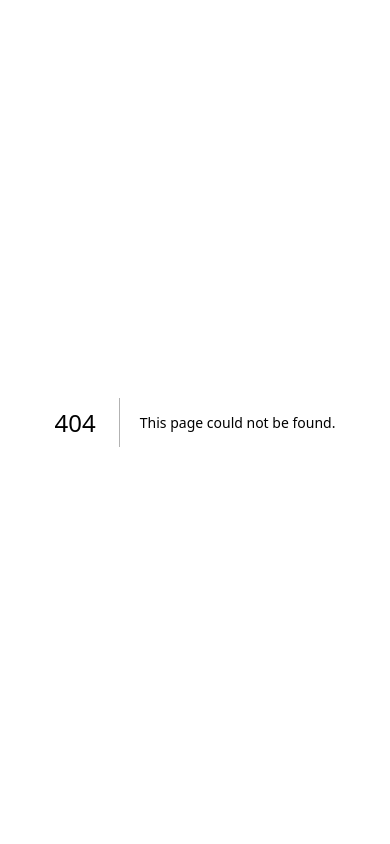
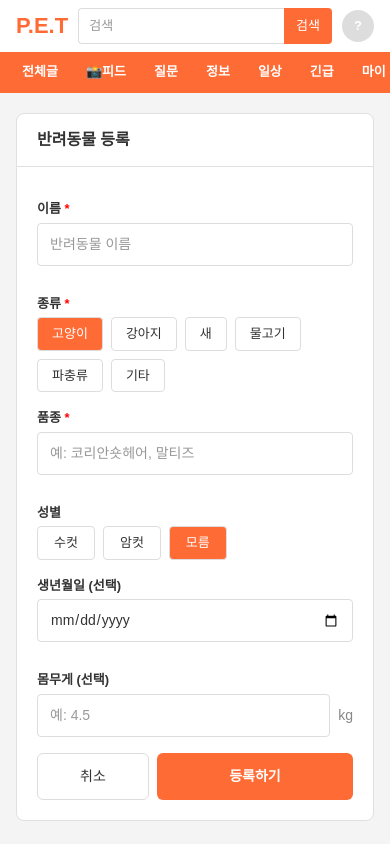
Before and after one commit to only4wook/pet-eto-web, a Next.js app: page /pet/register in a window 390 px wide. Before the commit this address had no page. Shown: the top 844 px of the page. Built offline with nearby package versions, Linux system fonts and the light colour scheme.

Commit message:
Add pet register page + fix mobile header (hide top bar, show profile icon)

```diff
--- a/src/app/globals.css
+++ b/src/app/globals.css
@@ -13,9 +13,7 @@
     --text-muted: #aaaaaa;
   }
 
-  * {
-    box-sizing: border-box;
-  }
+  * { box-sizing: border-box; }
 
   body {
     background: var(--bg);
@@ -27,27 +25,26 @@
     -webkit-text-size-adjust: 100%;
   }
 
-  a {
-    color: inherit;
-    text-decoration: none;
-  }
+  a { color: inherit; text-decoration: none; }
 }
 
-/* 모바일 반응형 - @layer 밖에 둬서 높은 우선순위 */
+/* 모바일에서 숨김 */
 @media (max-width: 768px) {
+  .pc-only { display: none !important; }
   .sidebar-hide-mobile { display: none !important; }
-  .top-bar-pc { display: none !important; }
-  .logo-sub { display: none !important; }
-  .mobile-user-icon { display: flex !important; }
+
+  .mobile-only { display: flex !important; }
 
   table th:nth-child(1), table td:nth-child(1) { display: none !important; }
   table th:nth-child(5), table td:nth-child(5) { display: none !important; }
   table th:nth-child(6), table td:nth-child(6) { display: none !important; }
   table th:nth-child(7), table td:nth-child(7) { display: none !important; }
 
-  .mobile-nav-scroll {
-    overflow-x: auto !important;
-    -webkit-overflow-scrolling: touch;
-  }
-  .mobile-nav-scroll::-webkit-scrollbar { display: none; }
+  nav { -ms-overflow-style: none; scrollbar-width: none; }
+  nav::-webkit-scrollbar { display: none; }
 }
+
+/* PC에서 숨김 */
+@media (min-width: 769px) {
+  .mobile-only { display: none !important; }
+}
--- /dev/null
+++ b/src/app/pet/register/page.tsx
@@ -0,0 +1,120 @@
+"use client";
+import { useState } from "react";
+import { useRouter } from "next/navigation";
+import Header from "../../../components/Header";
+import Footer from "../../../components/Footer";
+import { supabase } from "../../../lib/supabase";
+import { useAppStore } from "../../../lib/store";
+
+const SPECIES = [
+  { value: "cat", label: "고양이" },
+  { value: "dog", label: "강아지" },
+  { value: "bird", label: "새" },
+  { value: "fish", label: "물고기" },
+  { value: "reptile", label: "파충류" },
+  { value: "other", label: "기타" },
+];
+
+export default function PetRegisterPage() {
+  const router = useRouter();
+  const user = useAppStore((s) => s.user);
+  const [name, setName] = useState("");
+  const [species, setSpecies] = useState("cat");
+  const [breed, setBreed] = useState("");
+  const [gender, setGender] = useState("unknown");
+  const [birthDate, setBirthDate] = useState("");
+  const [weight, setWeight] = useState("");
+  const [loading, setLoading] = useState(false);
+
+  const handleSubmit = async () => {
+    if (!name.trim()) { alert("반려동물 이름을 입력해주세요."); return; }
+    if (!breed.trim()) { alert("품종을 입력해주세요."); return; }
+    if (!user || user.id === "demo-user") { alert("로그인 후 이용 가능합니다."); router.push("/auth/login"); return; }
+
+    setLoading(true);
+    const { error } = await supabase.from("pets").insert({
+      owner_id: user.id,
+      name: name.trim(),
+      species,
+      breed: breed.trim(),
+      gender,
+      birth_date: birthDate || null,
+      weight: weight ? parseFloat(weight) : null,
+    });
+
+    if (error) { alert("등록 실패: " + error.message); setLoading(false); return; }
+
+    alert(`${name}이(가) 등록되었습니다!`);
+    setLoading(false);
+    router.push("/mypage");
+  };
+
+  return (
+    <>
+      <Header />
+      <main style={{ maxWidth: 500, margin: "0 auto", padding: "20px 16px", flex: 1, width: "100%" }}>
+        <div style={{ background: "#fff", border: "1px solid #e0e0e0", borderRadius: 8 }}>
+          <div style={{ padding: "14px 20px", borderBottom: "1px solid #e0e0e0", fontSize: 16, fontWeight: 700 }}>
+            반려동물 등록
+          </div>
+          <div style={{ padding: 20 }}>
+            <label style={labelStyle}>이름 <span style={{ color: "red" }}>*</span></label>
+            <input type="text" value={name} onChange={(e) => setName(e.target.value)} placeholder="반려동물 이름" style={inputStyle} maxLength={20} />
+
+            <label style={labelStyle}>종류 <span style={{ color: "red" }}>*</span></label>
+            <div style={{ display: "flex", flexWrap: "wrap", gap: 8, marginBottom: 16 }}>
+              {SPECIES.map((s) => (
+                <button key={s.value} onClick={() => setSpecies(s.value)} style={{
+                  padding: "6px 14px", border: "1px solid #ddd", borderRadius: 4,
+                  background: species === s.value ? "#FF6B35" : "#fff",
+                  color: species === s.value ? "#fff" : "#333",
+                  cursor: "pointer", fontSize: 13,
+                }}>{s.label}</button>
+              ))}
+            </div>
+
+            <label style={labelStyle}>품종 <span style={{ color: "red" }}>*</span></label>
+            <input type="text" value={breed} onChange={(e) => setBreed(e.target.value)} placeholder="예: 코리안숏헤어, 말티즈" style={inputStyle} />
+
+            <label style={labelStyle}>성별</label>
+            <div style={{ display: "flex", gap: 8, marginBottom: 16 }}>
+              {[{ v: "male", l: "수컷" }, { v: "female", l: "암컷" }, { v: "unknown", l: "모름" }].map((g) => (
+                <button key={g.v} onClick={() => setGender(g.v)} style={{
+                  padding: "6px 16px", border: "1px solid #ddd", borderRadius: 4,
+                  background: gender === g.v ? "#FF6B35" : "#fff",
+                  color: gender === g.v ? "#fff" : "#333",
+                  cursor: "pointer", fontSize: 13,
+                }}>{g.l}</button>
+              ))}
+            </div>
+
+            <label style={labelStyle}>생년월일 (선택)</label>
+            <input type="date" value={birthDate} onChange={(e) => setBirthDate(e.target.value)} style={inputStyle} />
+
+            <label style={labelStyle}>몸무게 (선택)</label>
+            <div style={{ display: "flex", alignItems: "center", gap: 8, marginBottom: 16 }}>
+              <input type="number" value={weight} onChange={(e) => setWeight(e.target.value)} placeholder="예: 4.5" style={{ ...inputStyle, marginBottom: 0, flex: 1 }} step="0.1" />
+              <span style={{ color: "#888", fontSize: 14 }}>kg</span>
+            </div>
+
+            <div style={{ display: "flex", gap: 8, marginTop: 8 }}>
+              <button onClick={() => router.back()} style={{
+                flex: 1, padding: "12px", border: "1px solid #ddd", borderRadius: 6,
+                background: "#fff", cursor: "pointer", fontSize: 14,
+              }}>취소</button>
+              <button onClick={handleSubmit} disabled={loading} style={{
+                flex: 2, padding: "12px", border: "none", borderRadius: 6,
+                background: loading ? "#ccc" : "#FF6B35", color: "#fff",
+                cursor: "pointer", fontSize: 14, fontWeight: 700,
+              }}>{loading ? "등록 중..." : "등록하기"}</button>
+            </div>
+          </div>
+        </div>
+      </main>
+      <Footer />
+    </>
+  );
+}
+
+const labelStyle: React.CSSProperties = { display: "block", fontSize: 13, fontWeight: 600, marginBottom: 4, marginTop: 12 };
+const inputStyle: React.CSSProperties = { width: "100%", padding: "10px 12px", border: "1px solid #ddd", borderRadius: 4, fontSize: 14, outline: "none", marginBottom: 16 };
--- a/src/components/Header.tsx
+++ b/src/components/Header.tsx
@@ -16,9 +16,9 @@ export default function Header() {
 
   return (
     <header style={{ background: "#fff", borderBottom: "2px solid #FF6B35" }}>
-      {/* 상단 바 - PC만 */}
-      <div className="top-bar-pc" style={{ maxWidth: 1100, margin: "0 auto", padding: "0 16px" }}>
-        <div style={{ display: "flex", justifyContent: "space-between", alignItems: "center", height: 40 }}>
+      {/* PC 상단 바 */}
+      <div style={{ maxWidth: 1100, margin: "0 auto", padding: "0 16px" }}>
+        <div className="pc-only" style={{ display: "flex", justifyContent: "space-between", alignItems: "center", height: 40 }}>
           <div style={{ display: "flex", gap: 12, fontSize: 12, color: "#888" }}>
             <Link href="/mypage" style={{ color: "#888" }}>마이페이지</Link>
           </div>
@@ -45,29 +45,26 @@ export default function Header() {
       </div>
 
       {/* 로고 + 검색 */}
-      <div style={{ maxWidth: 1100, margin: "0 auto", padding: "10px 16px 10px" }}>
-        <div style={{ display: "flex", alignItems: "center", gap: 12 }}>
+      <div style={{ maxWidth: 1100, margin: "0 auto", padding: "8px 16px" }}>
+        <div style={{ display: "flex", alignItems: "center", gap: 10 }}>
           <Link href="/" style={{ textDecoration: "none", flexShrink: 0 }}>
-            <span style={{ fontSize: 24, fontWeight: 900, color: "#FF6B35" }}>P.E.T</span>
-            <span className="logo-sub" style={{ fontSize: 11, color: "#888", marginLeft: 4 }}>펫에토</span>
+            <span style={{ fontSize: 22, fontWeight: 900, color: "#FF6B35" }}>P.E.T</span>
           </Link>
-          <form style={{ flex: 1, display: "flex", maxWidth: 400 }} onSubmit={(e) => e.preventDefault()}>
-            <input type="text" placeholder="검색어를 입력하세요" style={{
+          <form style={{ flex: 1, display: "flex", minWidth: 0 }} onSubmit={(e) => e.preventDefault()}>
+            <input type="text" placeholder="검색" style={{
               flex: 1, border: "1px solid #ddd", borderRight: "none",
-              padding: "7px 10px", fontSize: 13, borderRadius: "4px 0 0 4px", outline: "none",
-              minWidth: 0,
+              padding: "7px 10px", fontSize: 13, borderRadius: "4px 0 0 4px", outline: "none", minWidth: 0,
             }} />
             <button type="submit" style={{
               background: "#FF6B35", color: "#fff", border: "none",
-              padding: "7px 14px", fontSize: 13, cursor: "pointer", borderRadius: "0 4px 4px 0",
-              flexShrink: 0,
+              padding: "7px 12px", fontSize: 13, cursor: "pointer", borderRadius: "0 4px 4px 0", flexShrink: 0,
             }}>검색</button>
           </form>
-          {/* 모바일 유저 아이콘 */}
-          <Link href={user ? "/mypage" : "/auth/login"} className="mobile-user-icon" style={{
-            display: "none", width: 32, height: 32, borderRadius: "50%",
-            background: user ? "#FF6B35" : "#ddd", alignItems: "center", justifyContent: "center",
-            color: "#fff", fontSize: 14, fontWeight: 700, textDecoration: "none", flexShrink: 0,
+          {/* 모바일 로그인/프로필 버튼 */}
+          <Link href={user ? "/mypage" : "/auth/login"} className="mobile-only" style={{
+            width: 32, height: 32, borderRadius: "50%", flexShrink: 0,
+            background: user ? "#FF6B35" : "#ddd", display: "none", alignItems: "center", justifyContent: "center",
+            color: "#fff", fontSize: 13, fontWeight: 700, textDecoration: "none",
           }}>
             {user ? user.nickname.charAt(0) : "?"}
           </Link>
@@ -75,8 +72,8 @@ export default function Header() {
       </div>
 
       {/* 네비게이션 */}
-      <nav style={{ background: "#FF6B35" }}>
-        <div className="mobile-nav-scroll" style={{
+      <nav style={{ background: "#FF6B35", overflowX: "auto", WebkitOverflowScrolling: "touch" }}>
+        <div style={{
           maxWidth: 1100, margin: "0 auto", padding: "0 8px",
           display: "flex", gap: 0, whiteSpace: "nowrap",
         }}>
@@ -98,8 +95,6 @@ export default function Header() {
           ))}
         </div>
       </nav>
-
-      {/* 모바일 반응형은 globals.css에서 처리 */}
     </header>
   );
 }
```
